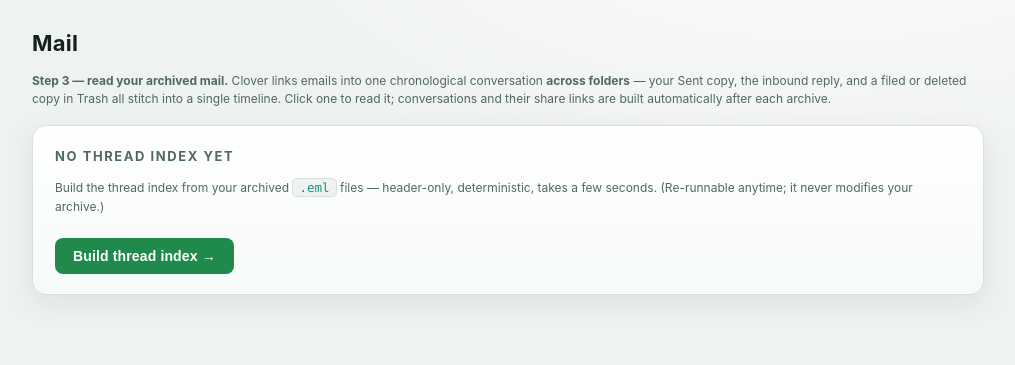
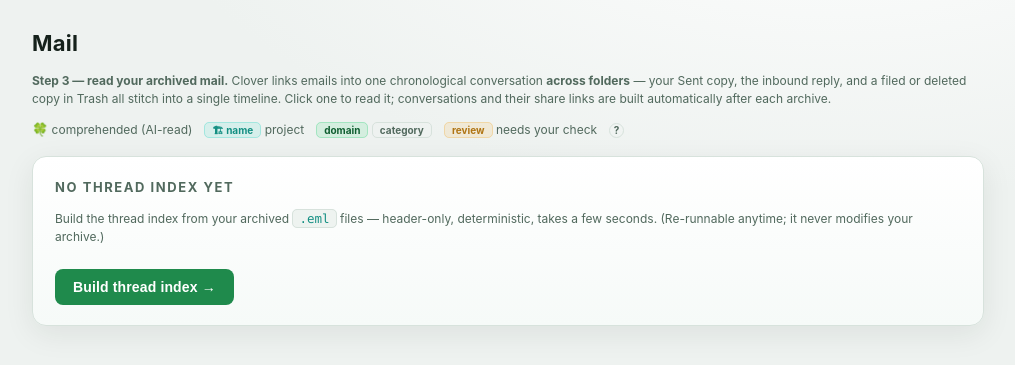
Before and after one commit to Sean3276/clover_v2, a FastAPI app: page /threads in a window 1280 px wide. Shown: the part 52-417 px from the top of the page, without its empty margins (132-1147 px from the left). Run offline with FastAPI, Linux system fonts and the light colour scheme.

Commit message:
Mail/Contacts UX: badge legend (#1), surface all 4 comprehension outputs (#2), contacts by company (#4)
- #1 Mail page: a legend explaining the row badges (🍀 comprehended · 🏗 project · domain/category · review) + a "?" tooltip — no longer dev-only knowledge.
- #2 Thread comp panel now shows ALL FOUR outputs, organized: one-line summary, abstract, 🏷 event tag (badge), and the full chronological comprehension in a "📖 Full comprehension" collapsible. (was missing the event tag + full comprehension.)
- #4 Contacts directory sorted by company (named A–Z first, unknown last), then name.

Tests: 130 passing.

Co-Authored-By: Claude Opus 4.8 (1M context) <noreply@anthropic.com>

```diff
--- a/app/templates/threads_list.html
+++ b/app/templates/threads_list.html
@@ -13,7 +13,13 @@
     <p class="note"><strong>Step 3 — read your archived mail.</strong> Clover links emails into one
       chronological conversation <strong>across folders</strong> — your Sent copy, the inbound reply, and a
       filed or deleted copy in Trash all stitch into a single timeline. Click one to read it; conversations
-      and their share links are built automatically after each archive.</p></div>
+      and their share links are built automatically after each archive.</p>
+    <p class="note" style="margin:6px 0 0;display:flex;gap:12px;flex-wrap:wrap;align-items:center">
+      <span><span class="leaf">🍀</span> comprehended (AI-read)</span>
+      <span><span class="cbadge proj">🏗 name</span> project</span>
+      <span><span class="cbadge dom">domain</span> <span class="cbadge">category</span></span>
+      <span><span class="cbadge warn">review</span> needs your check</span>
+      <span class="help" tabindex="0" role="note" data-tip="When a conversation is comprehended, its row shows the 🍀 stamp, the project (🏗), its domain + category, and a 'review' chip if the AI council was unsure or the QAQC check flagged it. Open the conversation to read the full comprehension and resolve any 'review'.">?</span></p></div>
 </div>
 
 {% if not has_index %}
--- a/clover/contacts.py
+++ b/clover/contacts.py
@@ -53,5 +53,7 @@ def consolidate(archive_path) -> list[dict]:
             p["count"] += 1
 
     out = list(people.values())
-    out.sort(key=lambda p: (-p["count"], (p["name"] or p["email"]).casefold()))
+    # sort by company (named companies A–Z first, unknown last), then by name
+    out.sort(key=lambda p: (p["company"] == "", p["company"].casefold(),
+                            (p["name"] or p["email"]).casefold()))
     return out
```
Also changed, not shown: app/templates/thread_view.html (+7 -2 lines).
